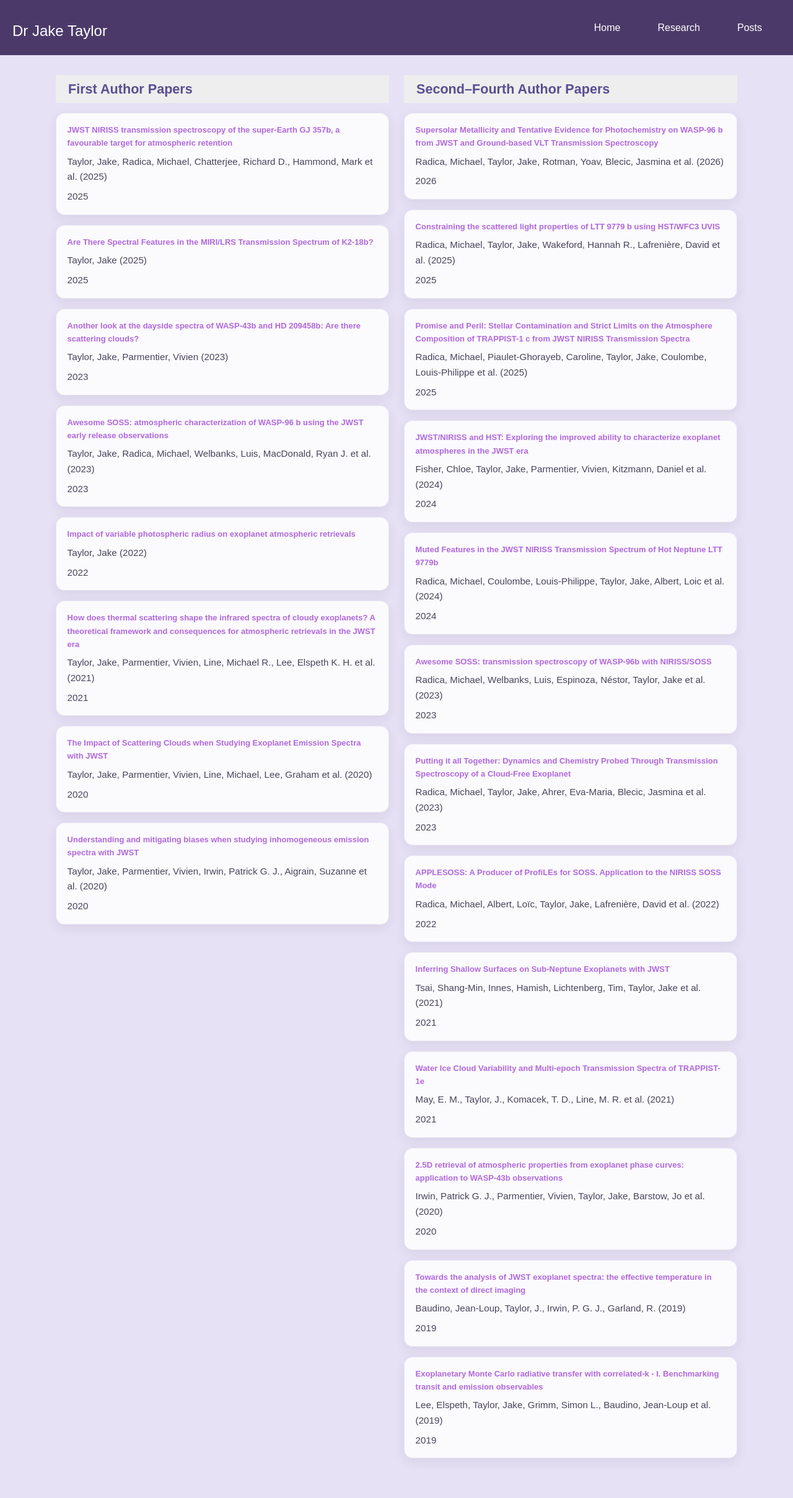
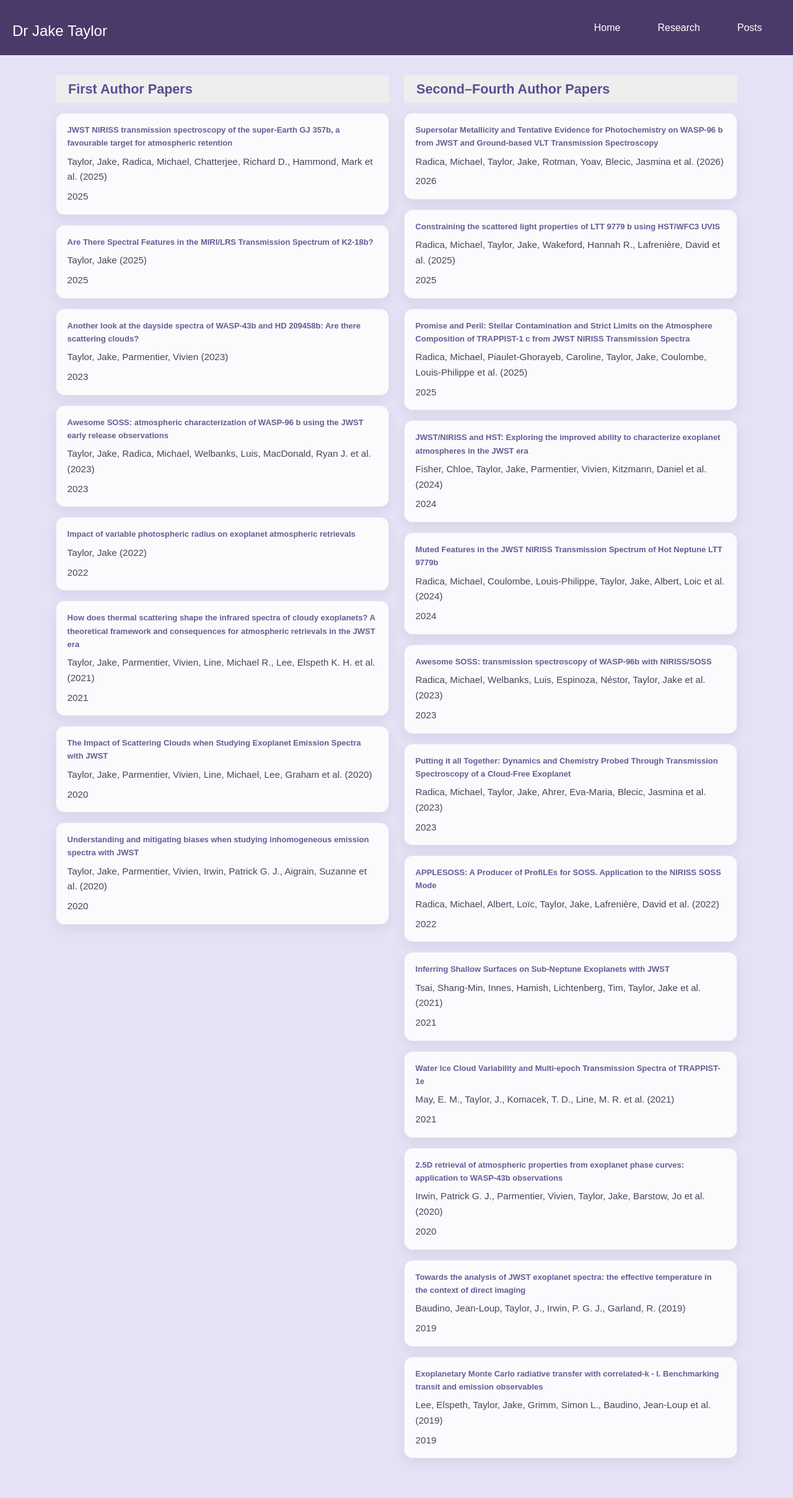
Before and after one commit to astrojaket/astrojaket.github.io, a Jekyll site: the page built from _pages/publications.html, in a window 1280 px wide. Shown: the whole page at 62% size. Built offline with Jekyll 4.4.1, drawn with Linux system fonts in a browser that asks for light colours.

Commit message:
updating publications

```diff
--- a/_pages/publications.html
+++ b/_pages/publications.html
@@ -69,7 +69,7 @@ permalink: /publications/
   .pub-title:visited,
   .pub-title:hover,
   .pub-title:active {
-    color: #B069DB !important;
+    color: #6b5b95 !important;
     font-weight: 700;
     text-decoration: none;
   }
```
